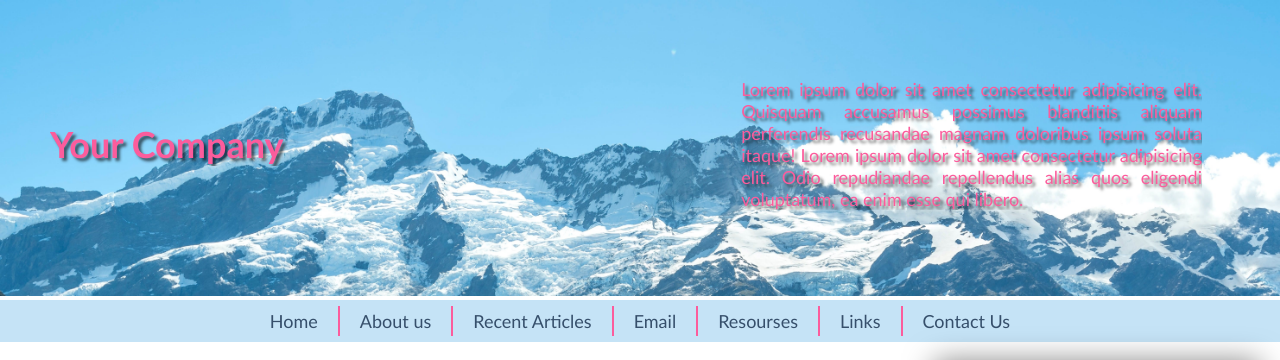
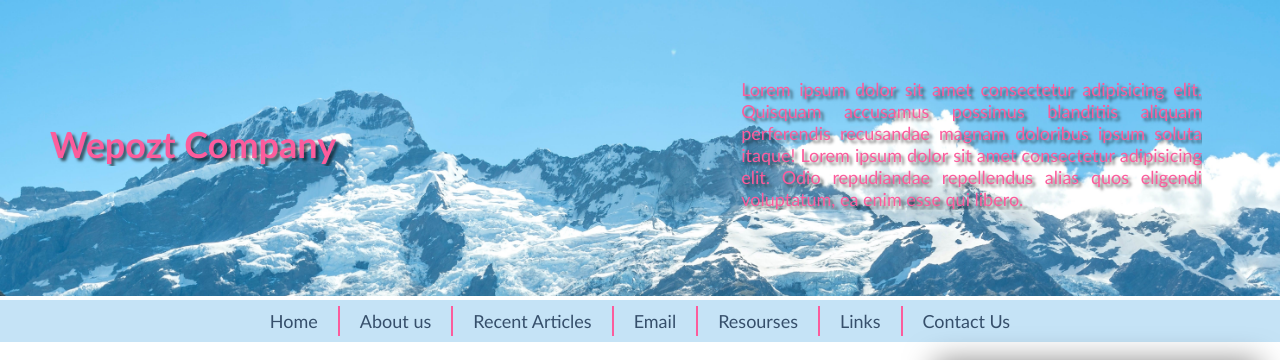
Before and after one commit to hspaingwe/sampleHtmlHomePage, a plain HTML site: page index.html in a window 1280 px wide. Shown: the top 360 px of the page. Drawn offline with Linux system fonts and the light colour scheme.

Commit message:
Your Company to Wepozt Company

```diff
--- a/index.html
+++ b/index.html
@@ -11,7 +11,7 @@
         <div class="tImgContainer">
             <img src="pexels-nick-kwan-2745255.jpg" alt="">
             <div class="logoContainer">
-                <h1>Your Company</h1>
+                <h1>Wepozt Company</h1>
                 <p>Lorem ipsum dolor sit amet consectetur adipisicing elit. Quisquam accusamus possimus blanditiis aliquam perferendis recusandae magnam doloribus ipsum soluta itaque! Lorem ipsum dolor sit amet consectetur adipisicing elit. Odio repudiandae repellendus alias quos eligendi voluptatum, ea enim esse qui libero.</p>
             </div>
         </div>
```
